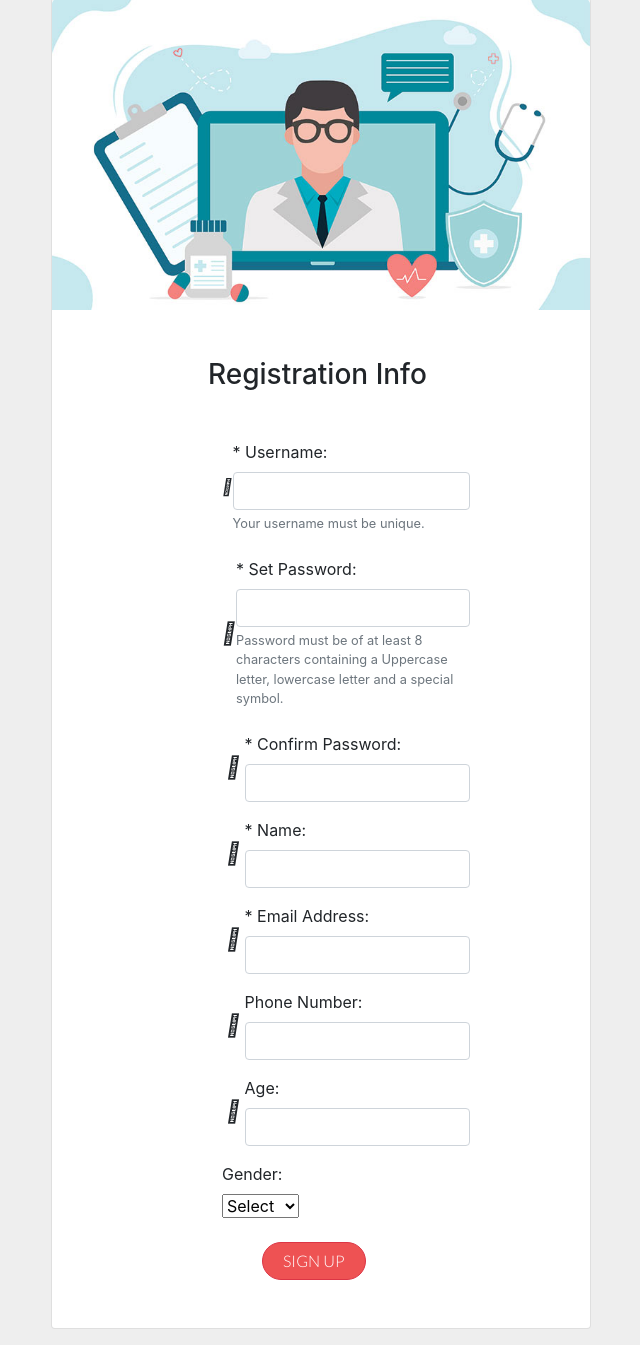
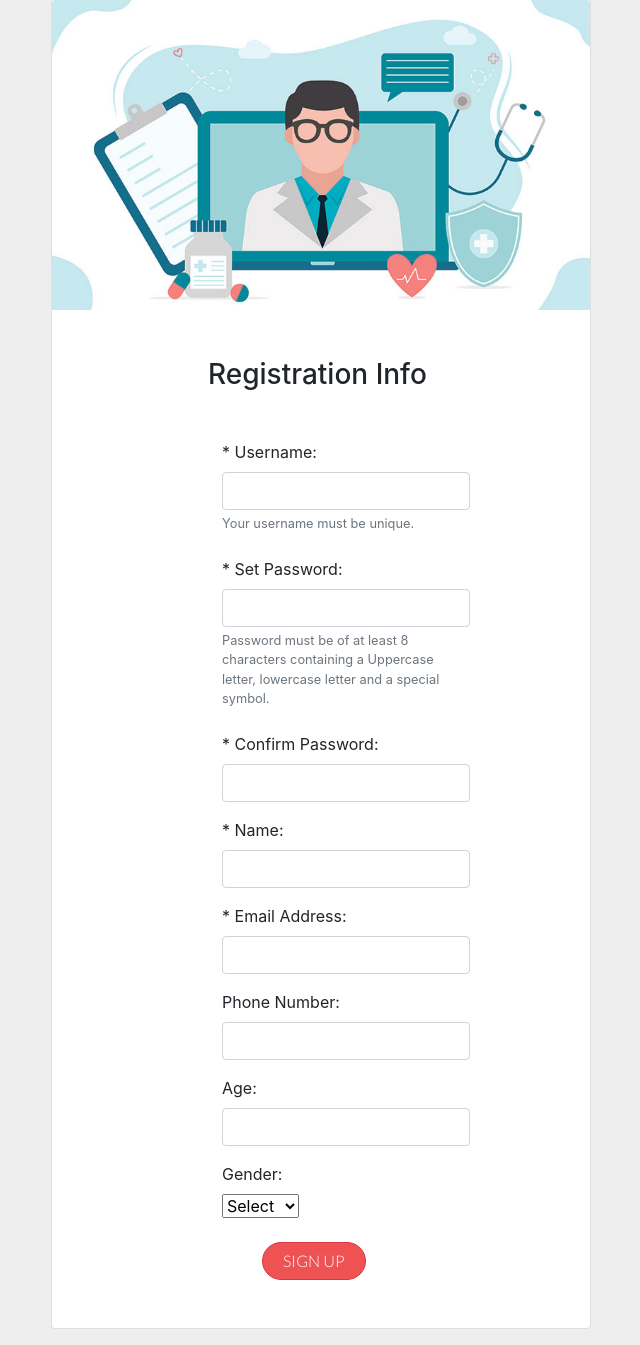
Before and after one commit to sukhada111/Disease-prediction-portal-with-Chatbot, a Django app: page /register/ in a window 1280 px wide. Shown: the part 106-1451 px from the top of the page, without its empty margins (319-959 px from the left). Run offline with Django 3.2, Linux system fonts and the light colour scheme; some libraries are stand-ins or nearby versions; some web fonts are replaced.

Commit message:
fixed icons

```diff
--- a/prediction_portal/register/templates/register/login.html
+++ b/prediction_portal/register/templates/register/login.html
@@ -65,7 +65,7 @@
 					{% csrf_token %}
 
 					<div class="d-flex flex-row align-items-center mb-4">
-					  <i class="fas fa-envelope fa-lg me-3 fa-fw"></i>
+					  <!-- <i class="fas fa-envelope fa-lg me-3 fa-fw"></i> -->
 					  <div class="form-outline flex-fill mb-0">
 						<label class="form-label" for="form3Example3c">Your Email:</label>
 						<input type="email" name="email" id="form3Example3c" class="form-control" required/>
@@ -74,7 +74,7 @@
 					</div>
   <br>
 					<div class="d-flex flex-row align-items-center mb-4">
-					  <i class="fas fa-lock fa-lg me-3 fa-fw"></i>
+					  <!-- <i class="fas fa-lock fa-lg me-3 fa-fw"></i> -->
 					  <div class="form-outline flex-fill mb-0">
 						<label class="form-label" for="form3Example4c">Your Password:</label>
 						<input type="password" name="password" id="form3Example4c" class="form-control" required />
--- a/prediction_portal/register/templates/register/register.html
+++ b/prediction_portal/register/templates/register/register.html
@@ -57,7 +57,7 @@
 					</div> -->
 
 					<div class="d-flex flex-row align-items-center mb-4">
-            <i class="fas fa-user"></i>
+            <!-- <i class="fas fa-user"></i> -->
 					  <div class="form-outline flex-fill mb-0">
 						<label class="form-label" for="form3Example3c">* Username:</label>
 						<input type="text" name="username" id="form3Example3c" class="form-control" required/>
@@ -67,7 +67,7 @@
 
 
 					<div class="d-flex flex-row align-items-center mb-4">
-					  <i class="fas fa-lock fa-lg me-3 fa-fw"></i>
+					  <!-- <i class="fas fa-lock fa-lg me-3 fa-fw"></i> -->
 					  <div class="form-outline flex-fill mb-0">
 						<label class="form-label" for="form3Example4c">* Set Password:</label>
 						<input type="password" name="password1" id="form3Example4c" class="form-control" required />
@@ -75,7 +75,7 @@
 					  </div>
 					</div>
           <div class="d-flex flex-row align-items-center mb-3">
-					  <i class="fas fa-lock fa-lg me-3 fa-fw"></i>
+					  <!-- <i class="fas fa-lock fa-lg me-3 fa-fw"></i> -->
 					  <div class="form-outline flex-fill mb-0">
 						<label class="form-label" for="form3Example4c">* Confirm Password:</label>
 						<input type="password" name="password2" id="form3Example4c" class="form-control" required/>
@@ -84,7 +84,7 @@
 					</div>
 
                     <div class="d-flex flex-row align-items-center mb-3">
-                        <i class="fas fa-lock fa-lg me-3 fa-fw"></i>
+                        <!-- <i class="fas fa-lock fa-lg me-3 fa-fw"></i> -->
                         <div class="form-outline flex-fill mb-0">
                           <label class="form-label" for="form3Example4c">* Name:</label>
                           <input type="text" name="name" id="form3Example3c" class="form-control" required/>
@@ -93,7 +93,7 @@
                       </div>
 
                       <div class="d-flex flex-row align-items-center mb-3">
-                        <i class="fas fa-lock fa-lg me-3 fa-fw"></i>
+                        <!-- <i class="fas fa-lock fa-lg me-3 fa-fw"></i> -->
                         <div class="form-outline flex-fill mb-0">
                           <label class="form-label" for="form3Example4c">* Email Address:</label>
                           <input type="email" name="email" id="form3Example3c" class="form-control" required/>
@@ -102,7 +102,7 @@
                       </div>
 
                       <div class="d-flex flex-row align-items-center mb-3">
-                        <i class="fas fa-lock fa-lg me-3 fa-fw"></i>
+                        <!-- <i class="fas fa-lock fa-lg me-3 fa-fw"></i> -->
                         <div class="form-outline flex-fill mb-0">
                           <label class="form-label" for="form3Example4c">Phone Number:</label>
                           <input type="text" name="phone_number" id="form3Example3c" class="form-control" />
@@ -111,7 +111,7 @@
                       </div>
 
                       <div class="d-flex flex-row align-items-center mb-3">
-                        <i class="fas fa-lock fa-lg me-3 fa-fw"></i>
+                        <!-- <i class="fas fa-lock fa-lg me-3 fa-fw"></i> -->
                         <div class="form-outline flex-fill mb-0">
                           <label class="form-label" for="form3Example4c">Age:</label>
                           <input type="text" name="age" id="form3Example3c" class="form-control"/>
```
